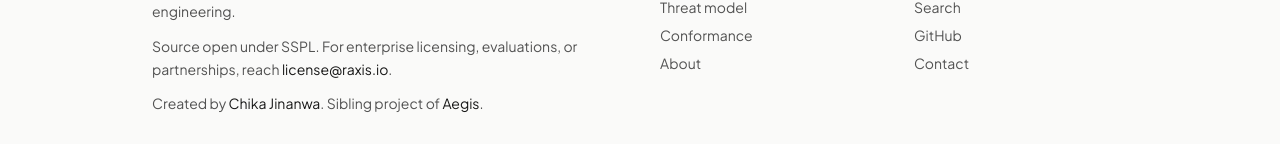
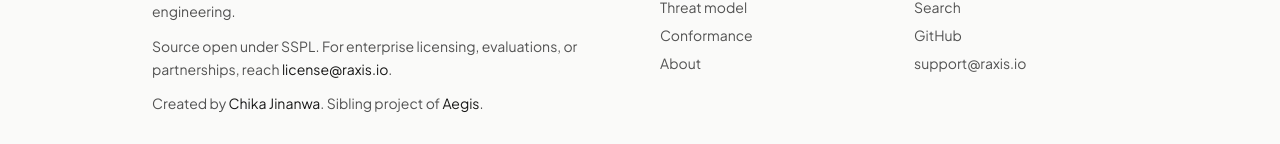
Before and after one commit to chika5105/raxis, a Next.js app: page / in a window 1280 px wide. Shown: the part 7567-7711 px from the top of the page. Built offline with nearby package versions, Linux system fonts and the light colour scheme.

Commit message:
Footer: add support@raxis.io contact link

```diff
--- a/src/components/SiteFooter.tsx
+++ b/src/components/SiteFooter.tsx
@@ -72,10 +72,10 @@
             </li>
             <li>
               <a
-                href="mailto:hello@raxis.io"
+                href="mailto:support@raxis.io"
                 className="text-[var(--muted)] hover:text-[var(--fg)]"
               >
-                Contact
+                support@raxis.io
               </a>
             </li>
           </ul>
```
